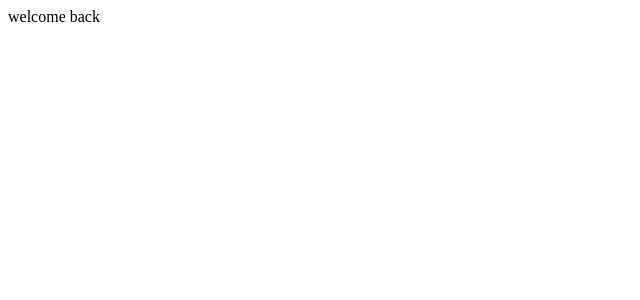
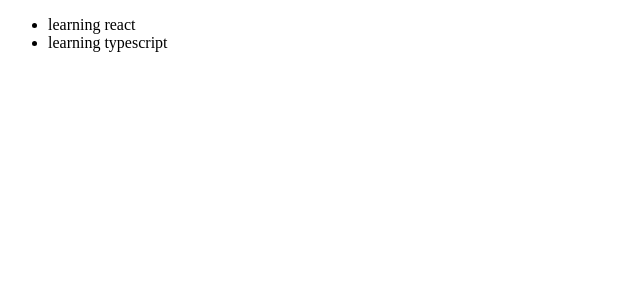
Before and after one commit to Ripan007/TypeScript, a React (Vite) app: page / in a window 1280 px wide. Shown: the top 300 px of the page, without its empty margins (0-640 px from the left). Built offline with nearby package versions, Linux system fonts and the light colour scheme.

Commit message:
Dec 2, 2023, 9:48 PM

```diff
--- a/src/App.tsx
+++ b/src/App.tsx
@@ -1,17 +1,9 @@
+import Todos from "./components/Todos";
+
 function App() {
-  function add(a: number, b: number) {
-    return a + b
-  }
-  console.log(add(10, 20));
-
-  let numbers: Array<number> = [1, 3, 5]
-
-  let numbers1: number[] = [1, 2, 5]
-  console.log(numbers1);
-  console.log(numbers);
-
   return <>
-    welcome back</>
+    <Todos />
+  </>
 }
 
 export default App
--- /dev/null
+++ b/src/components/Todos.tsx
@@ -0,0 +1,11 @@
+function Todos() {
+    return (
+        <ul>
+            <li>learning react</li>
+            <li>learning typescript</li>
+        </ul>
+    )
+
+}
+
+export default Todos;
```
